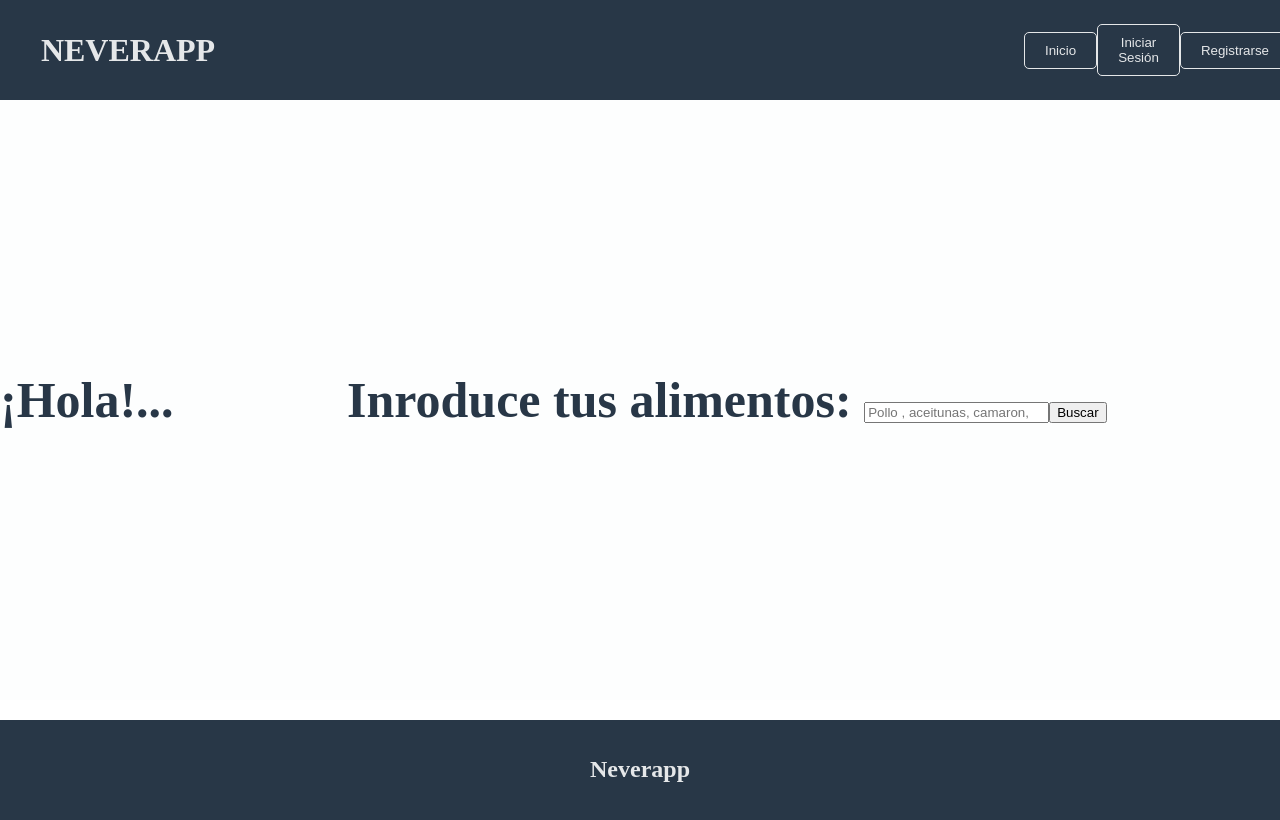
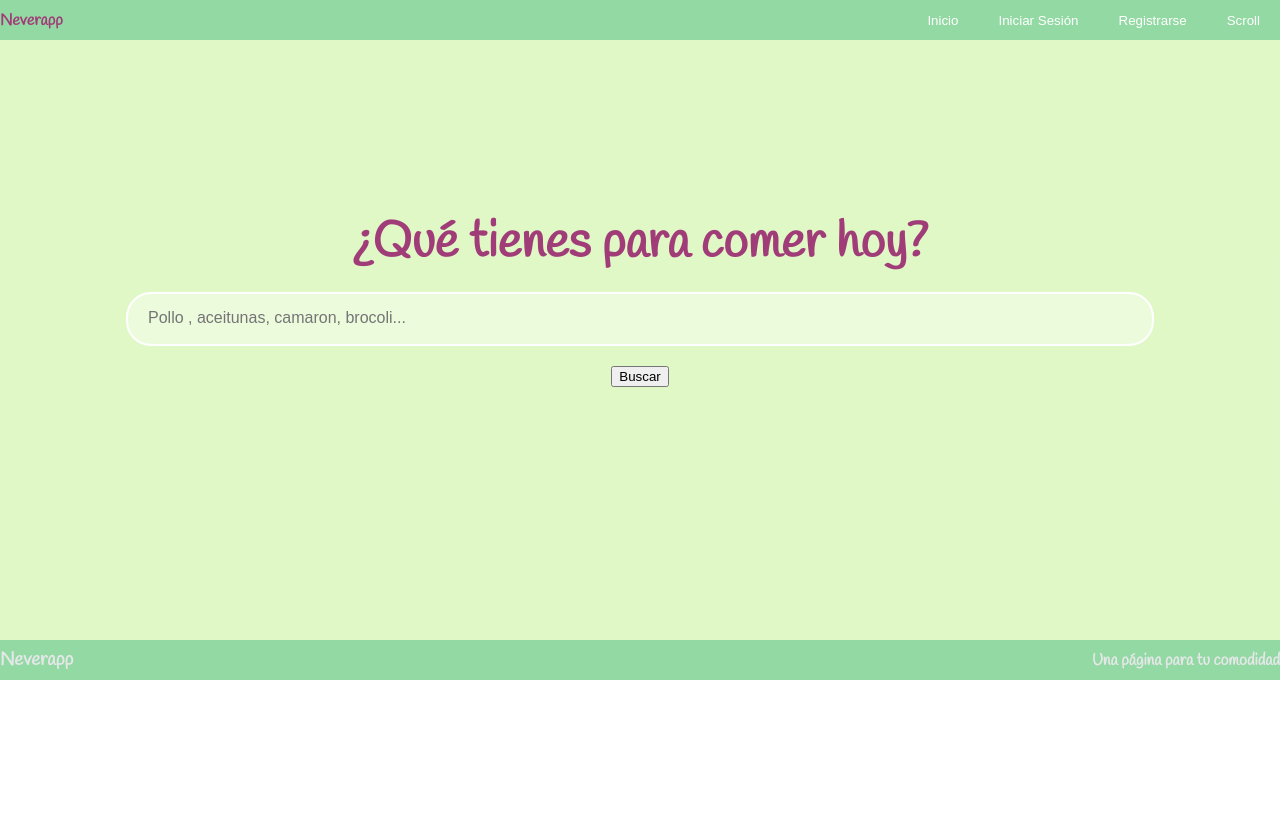
Before and after one commit to lipasofra/misionTic-NeverApp, a Vue app in the folder neverapp_fe/: page /user/home in a window 1280 px wide. Built offline with nearby package versions, Linux system fonts and the light colour scheme.

Commit message:
dandole estilo a las pags

```diff
--- a/neverapp_fe/src/App.vue
+++ b/neverapp_fe/src/App.vue
@@ -1,15 +1,25 @@
 <template>
+
+  <head>
+    <meta charset="UTF-8">
+    <meta http-equiv="X-UA-Compatible" content="IE=edge">
+    <meta name="viewport" content="width=device-width, initial-scale=1.0">
+    <link href="https://fonts.googleapis.com/css2?family=Handlee&display=swap" rel="stylesheet">
+    <title>Neverapp</title>
+  </head>
+
   <div id="app" class="app">
 
     <div class="header">
+      <h1>Neverapp</h1>
 
-      <h1>NEVERAPP</h1>
        <nav>
           <button v-if="!is_auth" v-on:click="loadHome">Inicio</button>
           <button v-if="is_auth">Cuenta</button>
           <button v-if="is_auth" v-on:click="logOut"> Cerrar Sesión </button>
           <button v-if="!is_auth" v-on:click="loadLogIn">Iniciar Sesión</button>
           <button v-if="!is_auth" v-on:click="loadSignUp">Registrarse</button>
+          <button v-if="!is_auth" v-on:click="loadScroll"> Scroll </button>
         </nav>
     </div>
 
@@ -23,7 +33,8 @@
     </div>
 
     <div class="footer">
-      <h2>Neverapp</h2>
+        <h3>Neverapp</h3>
+        <h4>Una página para tu comodidad</h4>
     </div>
   </div>
 </template>
@@ -58,6 +69,10 @@ export default {
 
     loadSignUp: function(){
       this.$router.push({name: "signUp"})
+    },
+
+    loadScroll: function(){
+      this.$router.push({name: "results"})
     },
 
     loadHome: function() {
@@ -100,19 +115,23 @@ this.completedLogIn(data);
 
 <style>
 
-  body{
-    margin: 0 0 0 0;
+  .app{
+    height: 100vh;
+    margin: 0;
+    display: flex;
+    flex-direction: column;
   }
 
   .header{
     margin: 0%;
     padding: 0;
     width: 100%;
-    height: 10vh;
-    min-height: 100px;
+    height: 5vh;
+    min-height: 40px;
+    font-family: 'Handlee', cursive;
 
-    background-color: #283747 ;
-    color:#E5E7E9  ;
+    background-color: #93D9A3 ;
+    color:#A03C78  ;
 
     display: flex;
     justify-content: space-between;
@@ -120,28 +139,26 @@ this.completedLogIn(data);
   }
 
   .header h1{
-    width: 20%;
+    font-size: 100%;
     text-align: center;
   }
 
   .header nav {
-    height: 100%;
-    width: 20%;
-
+    width: 53%;
     display: flex;
-    justify-content: space-around;
+    justify-content: flex-end;
+    align-content: center;
+    flex-wrap: wrap;
+    flex-direction: row;
     align-items: center;
-
-    font-size: 20px;
   }
 
   .header nav button{
-    color: #E5E7E9;
-    background: #283747;
-    border: 1px solid #E5E7E9;
-
-    border-radius: 5px;
+    color: white;
     padding: 10px 20px;
+    background-color: rgba(255, 255, 255, 0);
+    border-radius: 12%;
+    border: none;
   }
 
   .header nav button:hover{
@@ -161,20 +178,24 @@ this.completedLogIn(data);
 
 
   .footer{
-    margin: 0;
+    margin: 0%;
     padding: 0;
     width: 100%;
-    height: 10vh;
-    min-height: 100px;
+    height: 5vh;
+    min-height: 40px;
+    font-family: 'Handlee', cursive;
 
-    background-color: #283747;
-    color: #E5E7E9;
+    background-color: #93D9A3 ;
+    color:#E5E7E9  ;
+
+    display: flex;
+    justify-content: space-between;
+    align-items: center;
 
   }
 
   .footer h2{
-    width: 100%;
-    height: 100%;
+    height: 50%;
 
     display: flex;
     justify-content: center;
--- a/neverapp_fe/src/components/Home.vue
+++ b/neverapp_fe/src/components/Home.vue
@@ -1,22 +1,21 @@
 <template>
-<div class="greetings">
-    <h1>¡Hola<span> {{username}} </span>!...</h1>
 
 
 <div class="buscador">
 
-    <form action="" method="post" target="_blank">
-<p class="barra">
-    Inroduce tus alimentos: <input type="search" name="busquedamusica" placeholder="Pollo , aceitunas, camaron, brocoli...">
+    <h2 class="main__title">¿Qué tienes para comer hoy?</h2>
+
+    <div class="barra">
+        <input class="input" type="text" placeholder="Pollo , aceitunas, camaron, brocoli...">
+    </div>
+    <div class="boton">
         <input type="submit" value="Buscar">
-
-</p>
-
-</form>
     </div>
 
 
 </div>
+
+
 
 
 </template>
@@ -38,28 +37,63 @@ export default {
 
 
 <style>
-.greetings , .buscador {
-margin: 0;
+    .buscador {
+        background-color:rgba(205, 243, 162, 0.6) ;
         padding: 0%;
         height: 100%;
         width: 100%;
 
         display: flex;
-justify-content: center;
+        flex-direction: column;
+        justify-content: flex-start;
         align-items: center;
     }
 
-.greetings h1 , .buscador{
+    .buscador h2{
         font-size: 50px;
-color: #283747;
+        color: #A03C78;
+        padding-top: 10%;
+        margin-bottom: 15px;
     }
 
-.greetings, .buscador span{
-color: crimson;
-font-weight: bold;
+    .barra {
+        background-color: rgba(255, 255, 255, 0.4);
+        border: 2px solid white;
+        padding-bottom: 10px;
+        border-radius: 25px;
+        color: white;
+
+
+        font-size: 16px;
+        height: 40px;
+        margin-bottom: 20px;
+        width: 80%;
+
+        display: flex;
+        justify-content: flex-start;
+        align-items: center;
+    }
+
+    .input{
+
+        background-color: rgba(255, 255, 255, 0);
+        border: none;
+        color: white;
+
+
+        font-size: 16px;
+        height: 40px;
+        width: 100%;
+        padding-left: 20px;
+        padding-top: 10px;
+        display: flex;
+        justify-content: flex-start;
+        align-items: center;
     }
 
 
 
 
+
+
 </style>
--- /dev/null
+++ b/neverapp_fe/src/components/Scroll.vue
@@ -0,0 +1,158 @@
+<template>
+
+    <head>
+        <meta charset="UTF-8">
+        <meta http-equiv="X-UA-Compatible" content="IE=edge">
+        <meta name="viewport" content="width=device-width, initial-scale=1.0">
+        <link href="https://fonts.googleapis.com/css2?family=Handlee&display=swap" rel="stylesheet">
+        <title>Resultados</title>
+    </head>
+
+    <body>
+
+        <section class="carousel">
+
+            <div class="carousel__container">
+
+                <div class="carousel-item">
+                    <img class="carousel-item__img" src="" alt="...">
+                    <div class="carousel-item__details">
+                        <p class="carousel-item__details--nombreMenu">Nombre del menú</p>
+                        <p class="carousel-item__details--dificultad">nivel dificultad</p>
+                        <p class="carousel-item__details--tiempo">tiempo preparación</p>
+                    </div>
+                </div>
+
+
+                <div class="carousel-item">
+                    <img class="carousel-item__img" src="" alt="...">
+                    <div class="carousel-item__details">
+                        <p class="carousel-item__details--title">Nombre del menú</p>
+                        <p class="carousel-item__details--dificultad">nivel dificultad</p>
+                        <p class="carousel-item__details--tiempo">tiempo preparación</p>
+                    </div>
+                </div>
+
+            </div>
+        </section>
+
+    </body>
+
+</template>
+
+<script>
+import axios from "axios";
+
+
+
+
+
+export default {
+    name: "Scroll",
+    data: function () {
+    return {
+        user: {
+        username: "",
+        password: "",
+        },
+    };
+},
+    methods: {
+
+    },
+}
+</script>
+
+
+
+
+
+<style>
+    body{
+        margin:0px;
+        font-family: 'Handlee', cursive;
+
+    }
+
+    .titulo {
+        font-size: 40px;
+        font-family: 'Handlee', cursive;
+        margin-bottom: 40px;
+        color: white;
+    }
+
+    .carousel{
+        width: 100%;
+        overflow: scroll;
+        padding: 30px;
+        position: relative;
+        background-color: #CDF3A2
+    }
+
+    .carousel__container{
+        white-space: nowrap;
+        margin: 70px 0px;
+        padding-bottom: 10px;
+    }
+    .carousel-item{
+        background-color: #ED8E7C;
+        width: 200px;
+        height: 250px;
+        border-radius: 20px;
+        overflow: hidden;
+        margin-right: 10px;
+        display:inline-block;
+        cursor:pointer;
+        transition: 450ms all;
+        transform-origin: center left;
+        position: relative;
+        align-items: baseline;
+    }
+    .carousel-item:hover ~ .carousel-item {
+        transform: translate3d(100px, 0, 0);
+    }
+    .carousel__container:hover .carousel-item{
+        opacity: 0.3;
+    }
+    .carousel__container:hover .carousel-item:hover{
+        transform: scale(1.5);
+        opacity: 1;
+    }
+    .carousel-item__img{
+        width: 200px;
+        height: 250px;
+        object-fit: cover;
+    }
+    .carousel-item__details--nombreMenu{
+        background: linear-gradient(to top, rgba(0, 0, 0, 0.9) 0%, rgba(0, 0, 0, 0) 100%);
+        font-size: 10px;
+        opacity: 0;
+        transition: 450ms opacity;
+        padding: 10px;
+        position: absolute;
+        top: 0;
+        left: 0;
+        right: 0;
+        bottom: 0;
+        display: flex;
+        flex-direction: column;
+        justify-content: center;
+        align-items: center;
+
+
+    }
+    .carousel-item__details img{
+        height: 25px;
+    }
+    .carousel-item__details p{
+        margin: 0px;
+    }
+    .carousel-item__details:hover{
+        opacity: 1;
+        color: white;
+    }
+
+
+
+
+</style>
--- a/neverapp_fe/src/router.js
+++ b/neverapp_fe/src/router.js
@@ -4,6 +4,7 @@ import App from './App.vue'
 import LogIn from './components/LogIn.vue'
 import SignUp from './components/SignUp.vue'
 import Home from './components/Home.vue'
+import Scroll from './components/Scroll.vue'
 
 
 
@@ -26,11 +27,17 @@ const routes = [{
     path: '/user/home',
     name: "home",
     component: Home
+  },
+  {
+    path: '/user/results',
+    name: "results",
+    component: Scroll
   }
-];
+]
+
 const router = createRouter({
   history: createWebHistory(),
   routes,
-});
+})
 
 export default router
```
Lines whose indentation alone changed are shown as unchanged.
